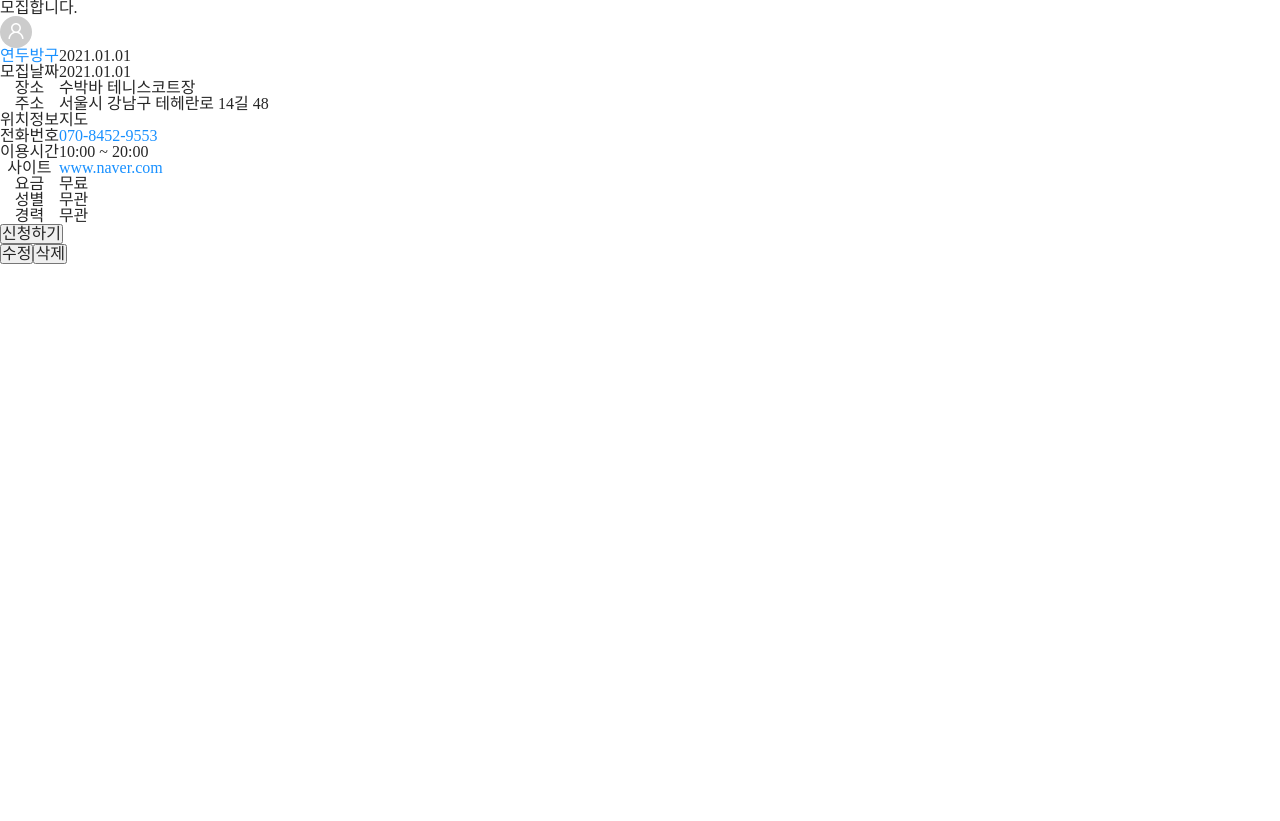
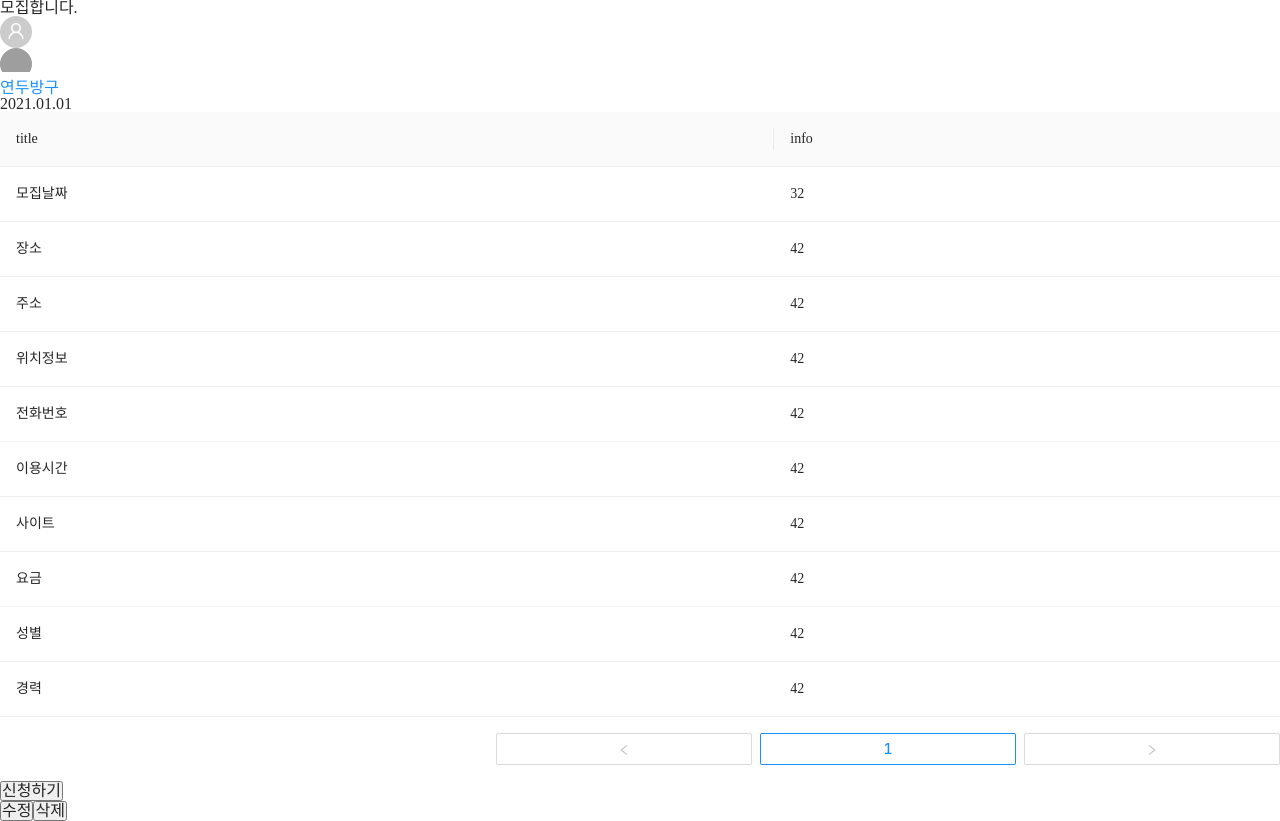
Before and after one commit to ssso-pro1/tennis-together-fe, a React (Create React App) app: page /detail/1 in a window 1280 px wide. Before the commit the page ends 800 px from the top, so only its background shows below. Built offline with nearby package versions, Linux system fonts and the light colour scheme; grey boxes are pictures that could not be loaded.

Commit message:
💄 Ant-design is being applied

```diff
--- /dev/null
+++ b/src/components/Avatar.js
@@ -0,0 +1,34 @@
+import React from 'react'
+import { Avatar, Image } from 'antd'
+import { UserOutlined } from '@ant-design/icons'
+
+function Avatars() {
+  return (
+    <div>
+      <div className="avatar_default">
+        <a href="">
+          <Avatar icon={<UserOutlined />} />
+        </a>
+      </div>
+      <div className="avatar_set">
+        <a href="">
+          <Avatar
+            src={
+              <Image
+                src="https://joeschmoe.io/api/v1/random"
+                style={{ width: 32 }}
+              />
+            }
+          />
+        </a>
+      </div>
+      <div className="info">
+        <a href="/" className="username">
+          <strong>연두방구</strong>
+        </a>
+      </div>
+    </div>
+  )
+}
+
+export default Avatars
--- a/src/components/DetailMain.js
+++ b/src/components/DetailMain.js
@@ -1,8 +1,9 @@
 import React, { useState, useEffect } from 'react'
 import { useParams } from 'react-router'
-import { Avatar } from 'antd'
 import { UserOutlined } from '@ant-design/icons'
 import DetailData from './DetailData'
+import DetailTable from './DetailTable'
+import Avatars from './Avatar'
 
 function DetailMain() {
   // 게임 상세정보
@@ -240,70 +241,12 @@ function DetailMain() {
     <div>
       <h1 className="detail-main-title">{didi.title}</h1>
       <div className="detail-user-info">
-        <a href="/" className="avarta-24">
-          <Avatar icon={<UserOutlined />} />
-          {/* <img src="" alt="연두언니" /> */}
-        </a>
-        <div className="info">
-          <a href="/" className="username">
-            <strong>연두방구</strong>
-          </a>
-          <time dateTime="2021-01-01">2021.01.01</time>
-        </div>
+        <Avatars />
+
+        <time dateTime="2021-01-01">2021.01.01</time>
       </div>
 
-      <table className="product-table">
-        <tbody>
-          <tr>
-            <th scope="row">모집날짜</th>
-            <td>
-              <time dateTime="2021-01-01">2021.01.01</time>
-            </td>
-          </tr>
-          <tr>
-            <th scope="row">장소</th>
-            <td>수박바 테니스코트장</td>
-          </tr>
-          <tr>
-            <th scope="row">주소</th>
-            <td>서울시 강남구 테헤란로 14길 48</td>
-          </tr>
-          <tr>
-            <th scope="row">위치정보</th>
-            <td>지도</td>
-          </tr>
-          <tr>
-            <th scope="row">전화번호</th>
-            <td>
-              <a href="tel:070-8752-9553">070-8452-9553</a>
-            </td>
-          </tr>
-          <tr>
-            <th scope="row">이용시간</th>
-            <td>10:00 ~ 20:00</td>
-          </tr>
-          <tr>
-            <th scope="row">사이트</th>
-            <td>
-              <a href="/" target="_blank">
-                www.naver.com
-              </a>
-            </td>
-          </tr>
-          <tr>
-            <th scope="row">요금</th>
-            <td>무료</td>
-          </tr>
-          <tr>
-            <th scope="row">성별</th>
-            <td>무관</td>
-          </tr>
-          <tr>
-            <th scope="row">경력</th>
-            <td>무관</td>
-          </tr>
-        </tbody>
-      </table>
+      <DetailTable />
 
       <div>
         <button type="button" className="btn-primary">
--- /dev/null
+++ b/src/components/DetailTable.js
@@ -0,0 +1,77 @@
+import React from 'react'
+import { Table } from 'antd'
+const dataSource = [
+  {
+    key: '1',
+    title: '모집날짜',
+    info: 32,
+  },
+  {
+    key: '2',
+    title: '장소',
+    info: 42,
+  },
+  {
+    key: '3',
+    title: '주소',
+    info: 42,
+  },
+  {
+    key: '4',
+    title: '위치정보',
+    info: 42,
+  },
+  {
+    key: '5',
+    title: '전화번호',
+    info: 42,
+  },
+  {
+    key: '6',
+    title: '이용시간',
+    info: 42,
+  },
+  {
+    key: '7',
+    title: '사이트',
+    info: 42,
+  },
+  {
+    key: '8',
+    title: '요금',
+    info: 42,
+  },
+  {
+    key: '9',
+    title: '성별',
+    info: 42,
+  },
+  {
+    key: '10',
+    title: '경력',
+    info: 42,
+  },
+]
+
+const columns = [
+  {
+    title: 'title',
+    dataIndex: 'title',
+    key: 'title',
+  },
+  {
+    title: 'info',
+    dataIndex: 'info',
+    key: 'info',
+  },
+]
+
+function DetailTable() {
+  return (
+    <div>
+      <Table dataSource={dataSource} columns={columns} />
+    </div>
+  )
+}
+
+export default DetailTable
```
